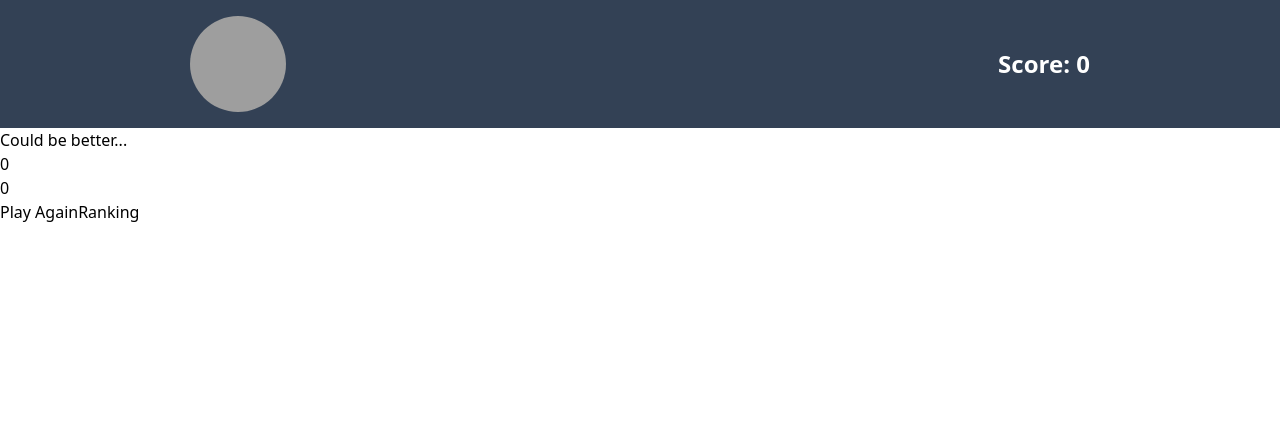
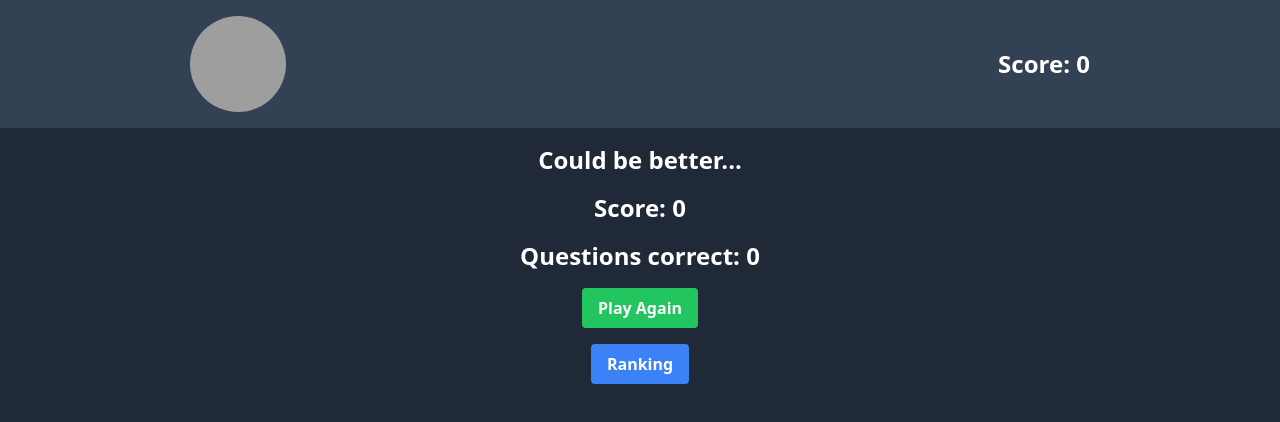
Before and after one commit to lucasdximenes/react-trivia, a React (Create React App) app: page /feedback in a window 1280 px wide. Shown: the top 422 px of the page. Built offline with nearby package versions, Linux system fonts and the light colour scheme; grey boxes are pictures that could not be loaded.

Commit message:
finished styling Feedback page

```diff
--- a/src/pages/Feedback.jsx
+++ b/src/pages/Feedback.jsx
@@ -1,3 +1,4 @@
+/* eslint-disable max-len */
 import React, { Component } from 'react';
 import { connect } from 'react-redux';
 import propTypes from 'prop-types';
@@ -12,17 +13,28 @@ class Feedback extends Component {
     return (
       <div>
         <Header />
-        <div>
-          <h1 data-testid="feedback-text">
+        <div className="flex flex-col items-center h-screen bg-gray-800 text-white">
+          <span data-testid="feedback-text" className="text-2xl font-bold mt-4">
             {assertions >= MINIMUM_ASSERTIONS
               ? 'Well Done!'
               : 'Could be better...'}
-          </h1>
-          <h2 data-testid="feedback-total-score">{score}</h2>
-          <h2 data-testid="feedback-total-question">{assertions}</h2>
+          </span>
+          <span
+            data-testid="feedback-total-score"
+            className="text-2xl font-bold mt-4"
+          >
+            {`Score: ${score}`}
+          </span>
+          <span
+            data-testid="feedback-total-question"
+            className="text-2xl font-bold mt-4"
+          >
+            {`Questions correct: ${assertions}`}
+          </span>
           <button
             type="button"
             data-testid="btn-play-again"
+            className="bg-green-500 hover:bg-green-700 text-white font-bold py-2 px-4 rounded transition duration-300 ease-in-out mt-4"
             onClick={ () => {
               resetStateAction();
               history.push('/');
@@ -33,6 +45,7 @@ class Feedback extends Component {
           <button
             type="button"
             data-testid="btn-ranking"
+            className="bg-blue-500 hover:bg-blue-700 text-white font-bold py-2 px-4 rounded transition duration-300 ease-in-out mt-4"
             onClick={ () => {
               history.push('/ranking');
             } }
```
